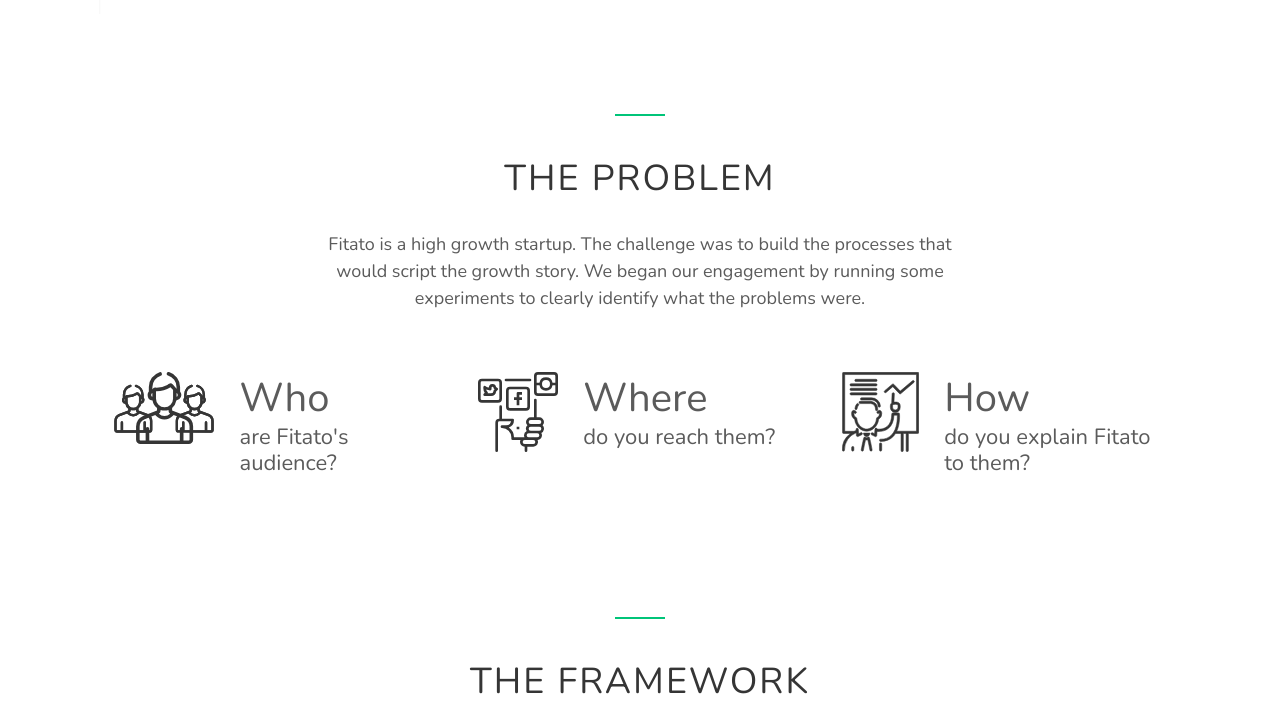
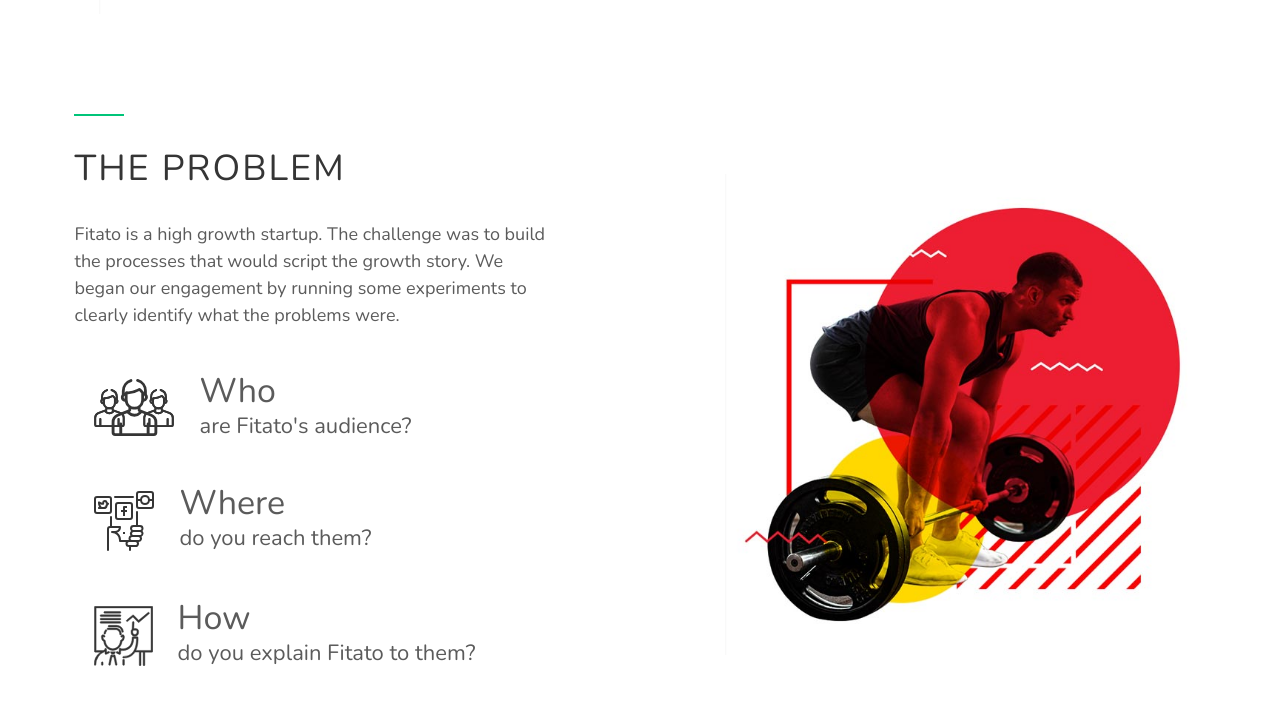
Before and after one commit to Ghaas-agency/ghaas, a website: page src/case-studies/fitato/index.html in a window 1280 px wide. Shown: the part 1754-2480 px from the top of the page. Drawn offline with nearby package versions, Linux system fonts and the light colour scheme.

Commit message:
cs-fitato - added hidden id field in forms, design pdates

```diff
--- a/src/assets/scss/style.scss
+++ b/src/assets/scss/style.scss
@@ -1640,32 +1640,39 @@
 
   &-problem {
     padding: 50px 3%;
-    text-align: center;
+    /* text-align: center; */
     background-color: #ffffff;
 
     p {
       margin-bottom: 10px;
     }
 
-    &__text {
-      padding: 0px 20%;
-
-      p {
-        margin-bottom: 5px;
-      }
+    &__content {
+      display: flex;
+      flex-wrap: wrap;
+      justify-content: center;
+      align-items: center;
+    }
+
+    &__left,
+    &__right {
+      flex: 1;
+    }
+
+    &__left {
+      padding-right: 15%;
     }
 
     &__items {
       display: flex;
       flex-wrap: wrap;
       justify-content: center;
-      padding: 20px;
-      margin-top: 20px;
+      padding: 20px 0;
     }
 
     &__item {
       flex: 1;
-      padding: 20px;
+      padding: 10px 20px;
       border-radius: 3px;
       text-align: left;
       min-width: 300px;
@@ -1678,16 +1685,22 @@
 
       img {
         float: left;
-        max-width: 100px;
-        max-height: 80px;
+        max-width: 80px;
+        max-height: 60px;
         margin-right: 25px;
         margin-bottom: 25px;
+        margin-top: 10px;
       }
 
       &--emphasis {
-        font-size: 40px;
+        font-size: 34px;
         line-height: 1.3em;
       }
+    }
+
+    .line {
+      margin: 0;
+      margin-bottom: 10px;
     }
   }
 
--- a/src/case-studies/fitato/index.html
+++ b/src/case-studies/fitato/index.html
@@ -133,11 +133,11 @@
 
       <section class="cs-fitato-problem">
         <div class="container">
+          <div class="cs-fitato-problem__content">
+            <div class="cs-fitato-problem__left">
               <div class="line"></div>
               <h2>The Problem</h2>
-          <div class="cs-fitato-problem__text">
               <p>Fitato is a high growth startup. The challenge was to build the processes that would script the growth story. We began our engagement by running some experiments to clearly identify what the problems were.</p>
-          </div>
               <div class="cs-fitato-problem__items">
                 <div class="cs-fitato-problem__item">
                   <img src="../../assets/img/case-studies/fitato/who.svg" alt="">
@@ -150,6 +150,11 @@
                 <div class="cs-fitato-problem__item">
                   <img src="../../assets/img/case-studies/fitato/how.svg" alt="">
                   <p><span class="cs-fitato-problem__item--emphasis">How</span><br>do you explain Fitato to them?</p>
+                </div>
+              </div>
+            </div>
+            <div class="cs-fitato-problem__right">
+              <img src="../../assets/img/case-studies/fitato/fitato-discover.jpg" alt="">
             </div>
           </div>
         </div>
@@ -289,6 +294,7 @@
               <div class="response" id="mce-error-response" style="display:none"></div>
               <div class="response" id="mce-success-response" style="display:none"></div>
             </div>
+            <input type="hidden" name="STUDYID" value="fitato">
             <div style="position: absolute; left: -5000px;" aria-hidden="true"><input type="text" name="b_2c4041c68da79c12074045904_3841a734f8" tabindex="-1" value=""></div>
             <div class="clear"><input type="submit" value="Download Now" name="subscribe" id="mc-embedded-subscribe" class="button"></div>
           </div>
@@ -321,6 +327,7 @@
               <div class="response" id="mce-error-response" style="display:none"></div>
               <div class="response" id="mce-success-response" style="display:none"></div>
             </div>
+            <input type="hidden" name="STUDYID" value="fitato">
             <div style="position: absolute; left: -5000px;" aria-hidden="true"><input type="text" name="b_2c4041c68da79c12074045904_3841a734f8" tabindex="-1" value=""></div>
             <div class="clear"><input type="submit" value="Download Now" name="subscribe" id="mc-embedded-subscribe" class="button"></div>
           </div>
```
Also changed, not shown: src/assets/css/style.css. Lines whose indentation alone changed are shown as unchanged.
